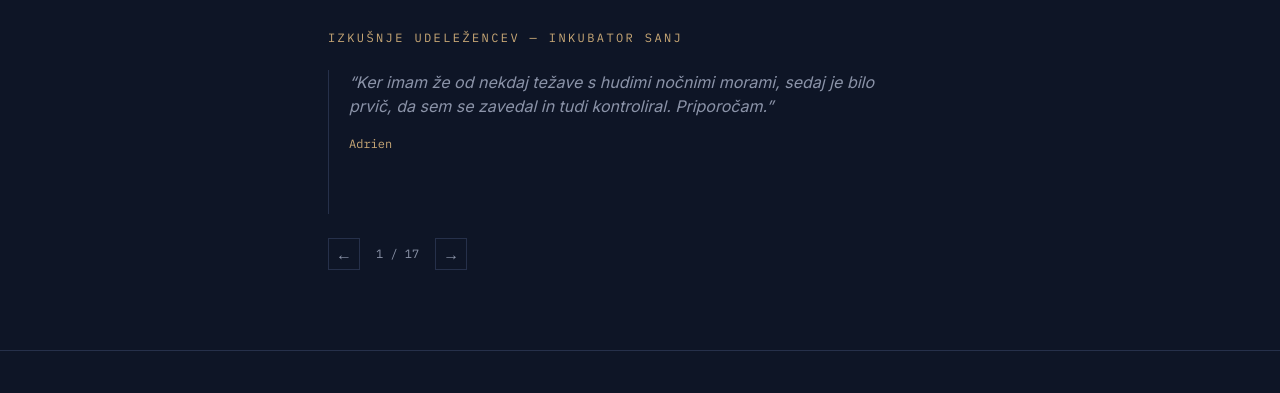
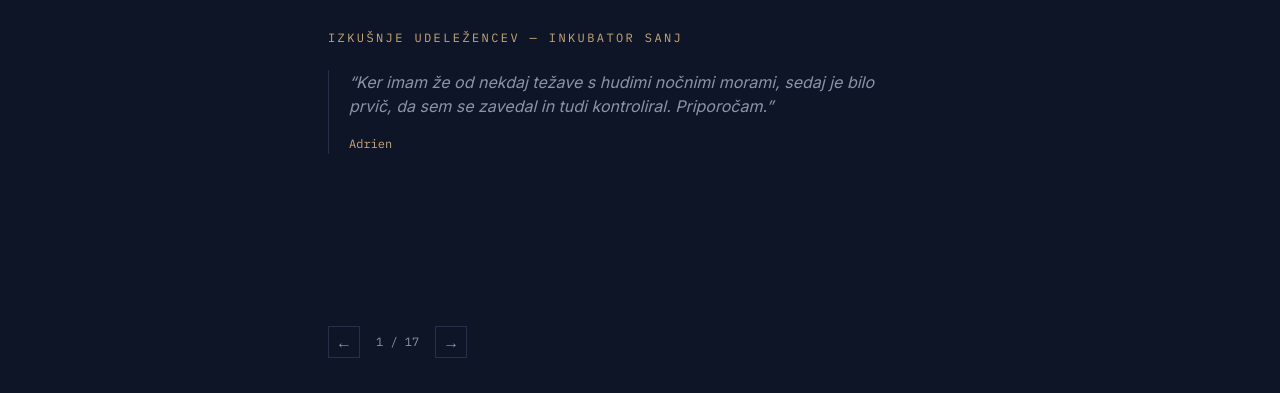
Before and after one commit to smil3y7/dream-explorer, a Next.js app: page /sl/programi in a window 1280 px wide. Shown: the part 400-793 px from the top of the page. Built offline with nearby package versions, Linux system fonts and the light colour scheme.

Commit message:
Updated image size and testimonials carousel

```diff
--- a/components/ShopContent.tsx
+++ b/components/ShopContent.tsx
@@ -45,12 +45,14 @@ export function ShopContent({ lang }: { lang: Lang }) {
                   className="flex flex-col overflow-hidden border border-night-line transition-colors hover:border-moon/60"
                 >
                   {p.frontmatter.image && (
-                    // eslint-disable-next-line @next/next/no-img-element
-                    <img
-                      src={p.frontmatter.image}
-                      alt=""
-                      className="h-40 w-full object-cover"
-                    />
+                    <div className="flex h-44 w-full items-center justify-center bg-night-panel">
+                      {/* eslint-disable-next-line @next/next/no-img-element */}
+                      <img
+                        src={p.frontmatter.image}
+                        alt=""
+                        className="h-full w-full object-contain p-4"
+                      />
+                    </div>
                   )}
                   <div className="flex flex-1 flex-col p-6">
                     <h3 className="mb-1 font-display text-lg text-ink">
--- a/components/TestimonialSlider.tsx
+++ b/components/TestimonialSlider.tsx
@@ -27,7 +27,7 @@ export function TestimonialSlider({
   }
 
   return (
-    <div className="max-w-xl">
+    <div className="flex h-72 max-w-xl flex-col justify-between">
       <div className="flex gap-4 border-l border-night-line pl-5">
         {current.frontmatter.image && (
           // eslint-disable-next-line @next/next/no-img-element
@@ -37,15 +37,17 @@ export function TestimonialSlider({
             className="h-14 w-14 shrink-0 rounded-full object-cover"
           />
         )}
-        <div className="min-h-[9rem]">
-          <p className="mb-3 italic text-dust">&ldquo;{current.frontmatter.quote}&rdquo;</p>
+        <div>
+          <p className="mb-3 line-clamp-5 italic text-dust">
+            &ldquo;{current.frontmatter.quote}&rdquo;
+          </p>
           <span className="font-mono text-xs text-moon">
             {current.frontmatter.name}
           </span>
         </div>
       </div>
 
-      <div className="mt-6 flex items-center gap-4">
+      <div className="flex items-center gap-4">
         <button
           onClick={prev}
           aria-label="Prejšnji"
```
